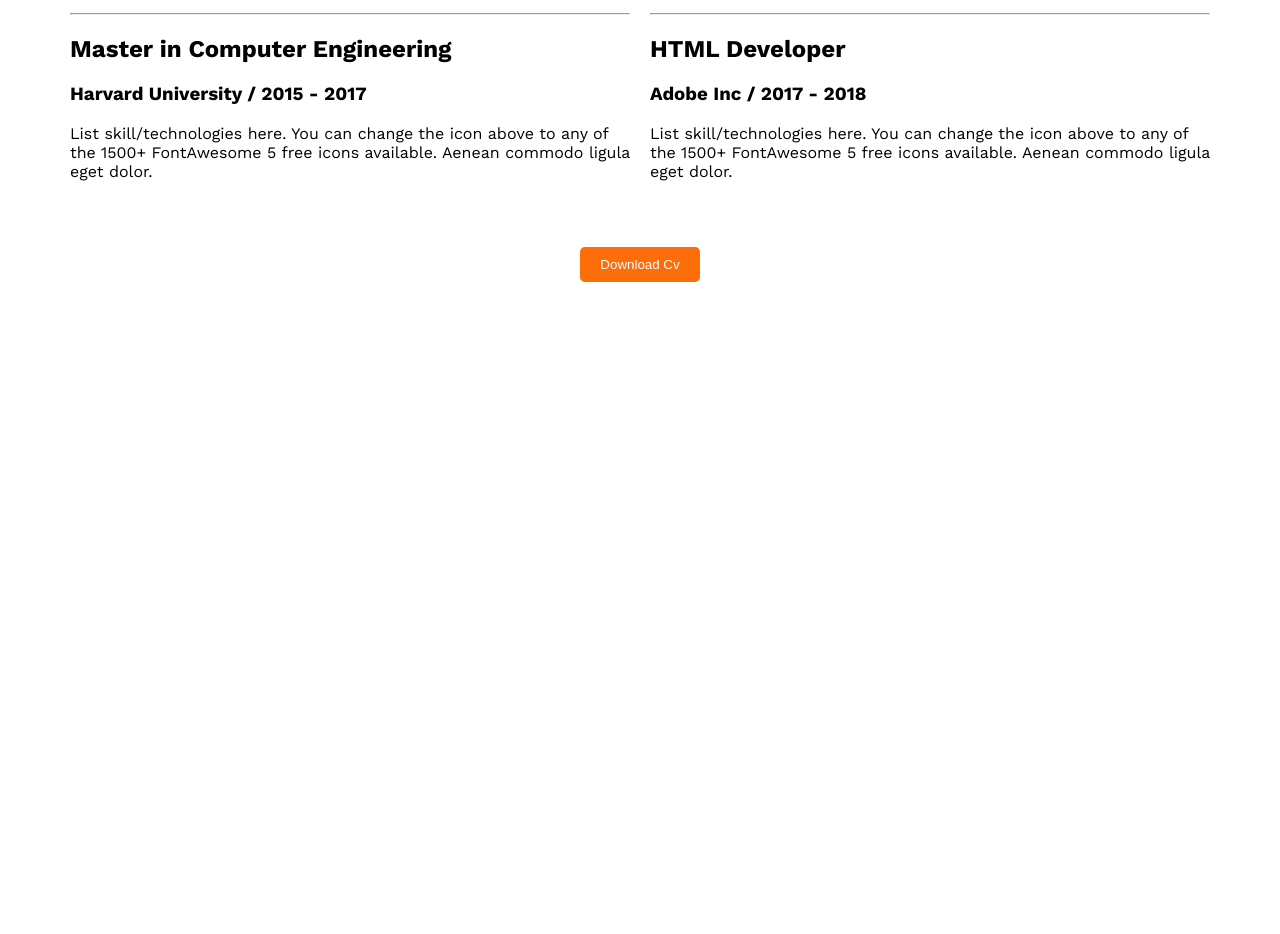
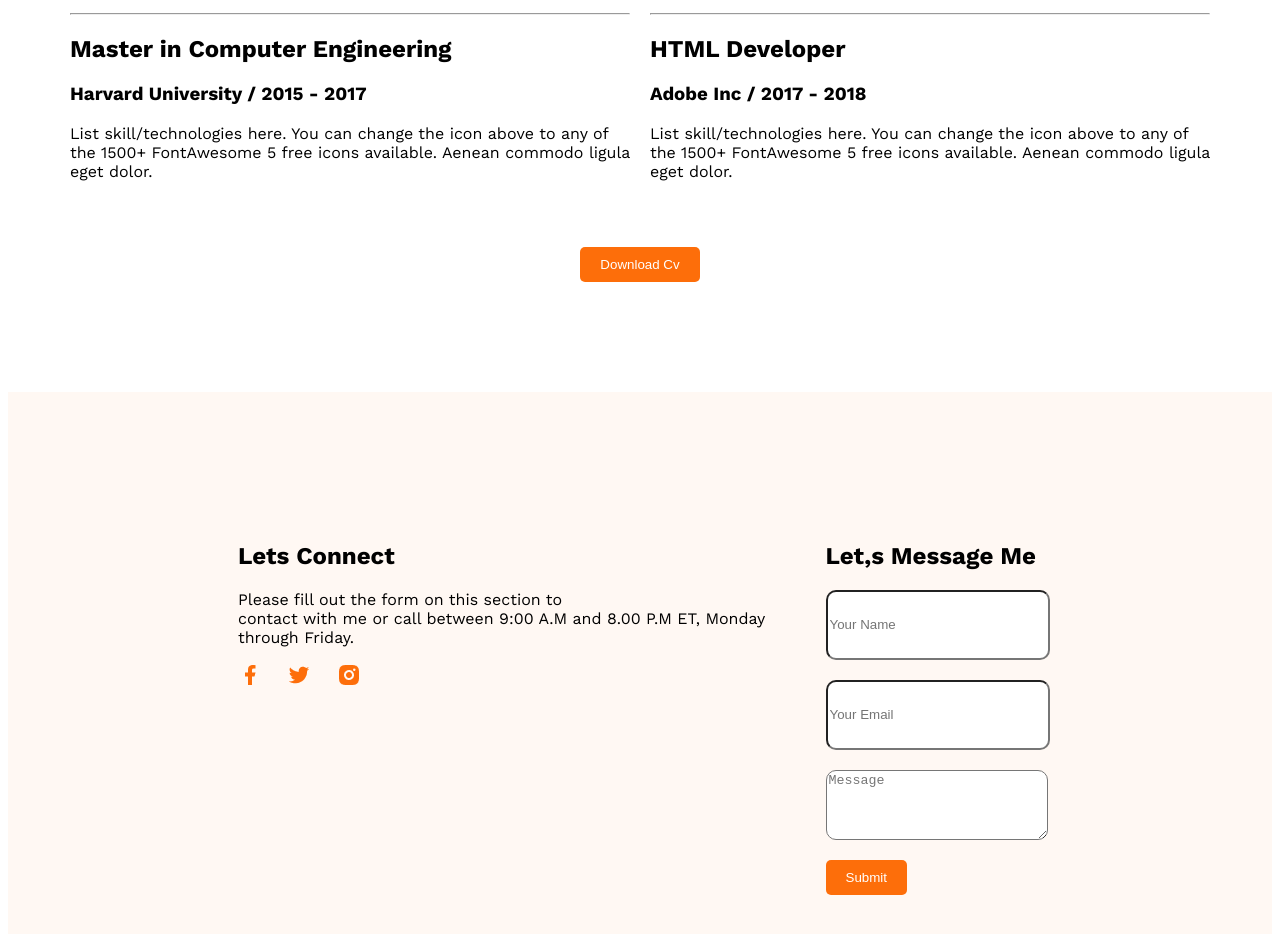
Before and after one commit to sumon8520/Developer-protfolio-1, a plain HTML site: page index.html in a window 1280 px wide. Shown: the part 2844-3778 px from the top of the page. Before the commit the page ends 3134 px from the top, so only its background shows below. Drawn offline with nearby package versions, Linux system fonts and the light colour scheme.

Commit message:
added the footer section

```diff
--- a/css/style.css
+++ b/css/style.css
@@ -137,3 +137,20 @@ padding: 30px;
 .resume-button{
     text-align: center;
 }
+/* Footer section */
+footer{
+    display: flex;
+    margin-top: 110px;
+    padding: 130px 230px;
+    gap: 50px;
+}
+footer input[type="text"], input[type="email"], footer textarea{
+  height: 64px;
+  border-radius: 10px;
+  background-color: white;
+  color: rgba(117, 117, 117, 1);
+  display: block;
+  width: 100%;
+  border-radius: none;
+  margin-bottom: 20px;
+}
--- a/index.html
+++ b/index.html
@@ -140,7 +140,25 @@
           </div>
          </section>
     </main>
-    <footer>
+    <footer class="secondary-bg">
+      <div class="footer-collum">
+        <h2>Lets Connect</h2>
+        <p>Please fill out the form on this section to <br>contact with me or call between 9:00 A.M and 8.00 P.M ET, Monday through Friday.</p>
+        <div>
+         <a href=""><img src="images/icons/facebook.png" alt=""></a>
+         <a href=""><img src="images/icons/twitter.png" alt=""></a>
+         <a href=""><img src="images/icons/insta.png" alt=""></a>
+        </div>
+      </div>
+      <div class="footer-collum">
+        <h2>Let,s Message Me</h2>
+        <from action ="">
+          <input type="text" name="" id="" placeholder="Your Name">
+          <input type="email" name="" id="" placeholder="Your Email">
+          <textarea name="" id="" cols="30" rows="20" placeholder="Message"></textarea>
+          <input class="btn-primary" type="submit" value="Submit">
+        </from>
+      </div>
     </footer>
   </body>
 </html>
```
